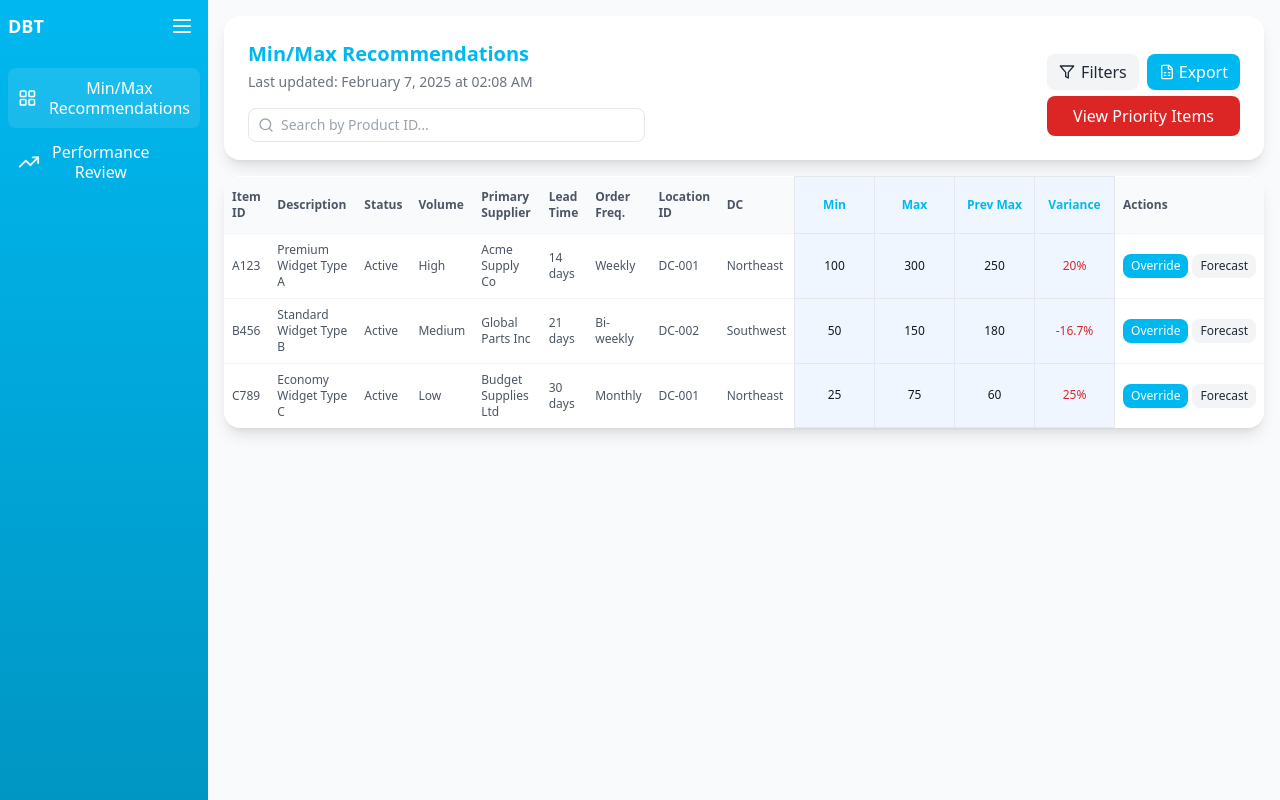
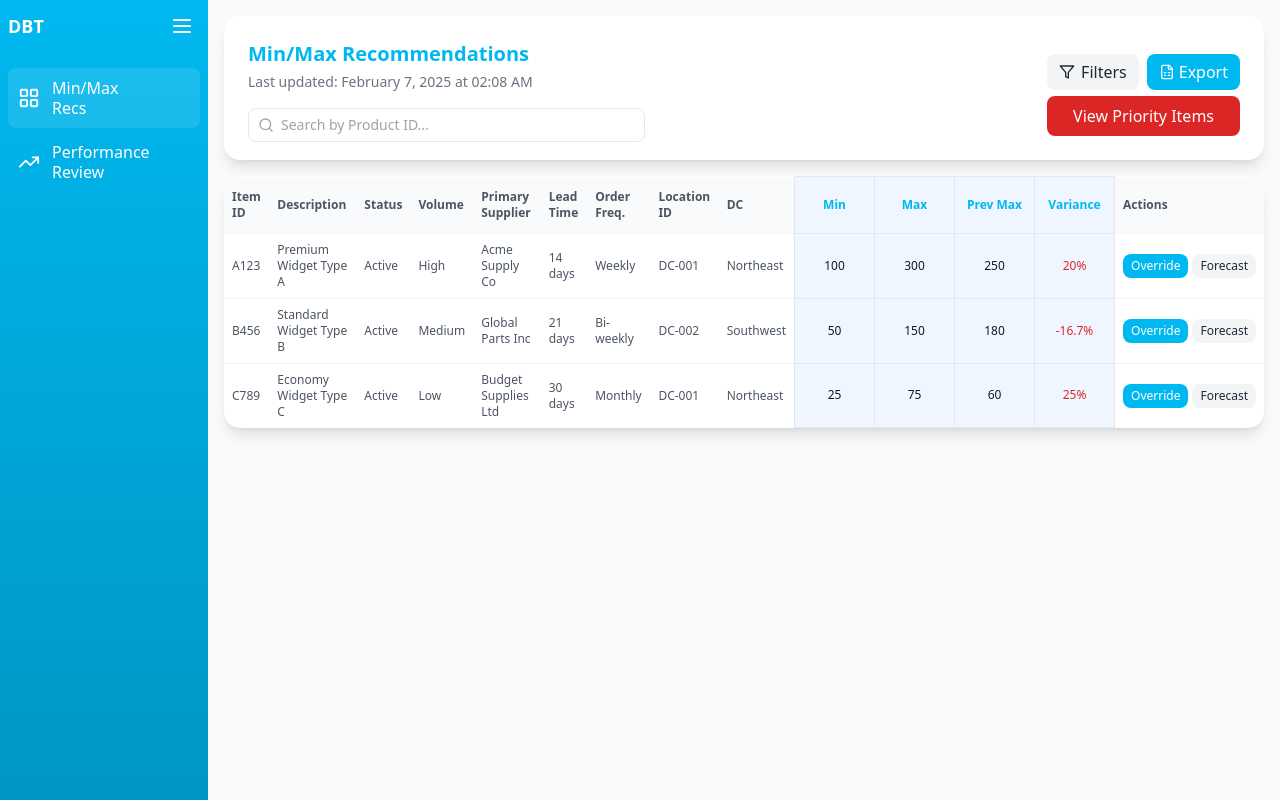
Before and after one commit to mjrojas95/dbt-inventory, a Next.js app: page / in a window 1280 px wide. Both pictures are taken after a click on the button 26 px from the left and 26 px from the top of the page. Built offline with nearby package versions, Linux system fonts and the light colour scheme.

Commit message:
Updated latest changes

```diff
--- a/app/page.tsx
+++ b/app/page.tsx
@@ -34,7 +34,7 @@ export default function Home() {
           >
             <LayoutGrid size={22} />
             {!isSidebarCollapsed && (
-              <span className="text-base font-medium leading-tight">Min/Max<br/>Recommendations</span>
+              <span className="text-base font-medium leading-tight text-left">Min/Max<br/>Recs</span>
             )}
           </button>
           <button
@@ -47,7 +47,7 @@ export default function Home() {
           >
             <TrendingUp size={22} />
             {!isSidebarCollapsed && (
-              <span className="text-base font-medium leading-tight">Performance<br/>Review</span>
+              <span className="text-base font-medium leading-tight text-left">Performance<br/>Review</span>
             )}
           </button>
         </nav>
```
